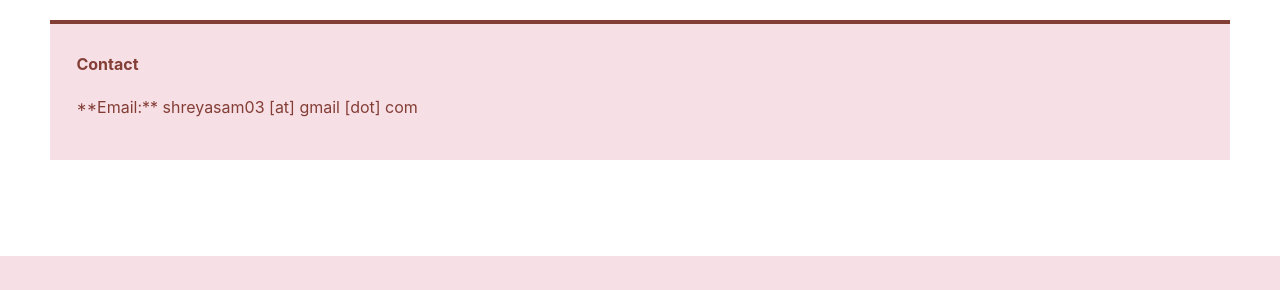
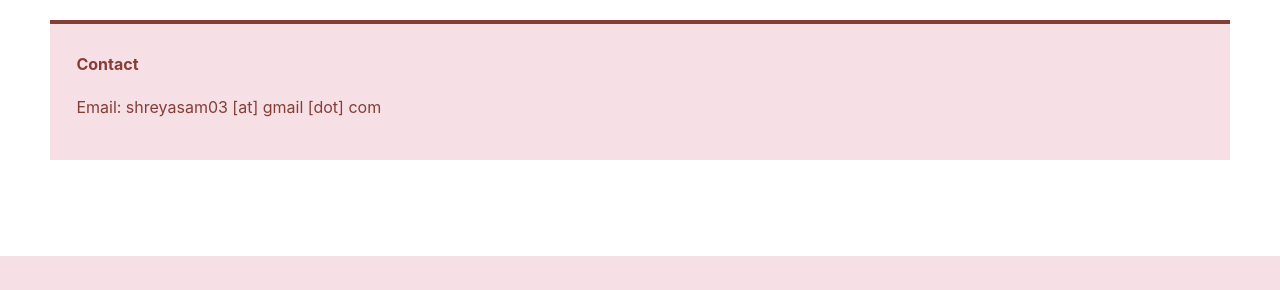
Before and after one commit to shreyasam/shreyasam.github.io, a Jekyll site: the page built from index.md, in a window 1280 px wide. Shown: the part 739-1029 px from the top of the page. Built offline with Jekyll 4.4.1, drawn with Linux system fonts in a browser that asks for light colours.

```diff
--- a/index.md
+++ b/index.md
@@ -18,5 +18,5 @@ permalink: /
 
 <section class="info-card info-card--accent">
 <h2>Contact</h2>
-<p>**Email:** shreyasam03 [at] gmail [dot] com</p>
+<p>Email: shreyasam03 [at] gmail [dot] com</p>
 </section>
```
